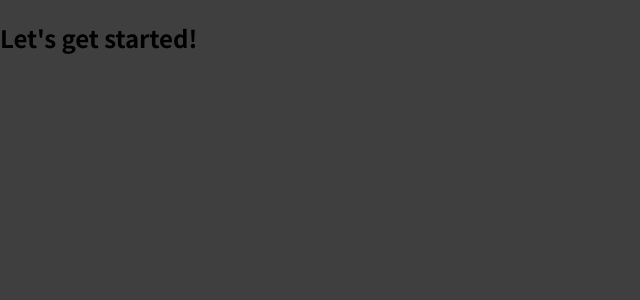
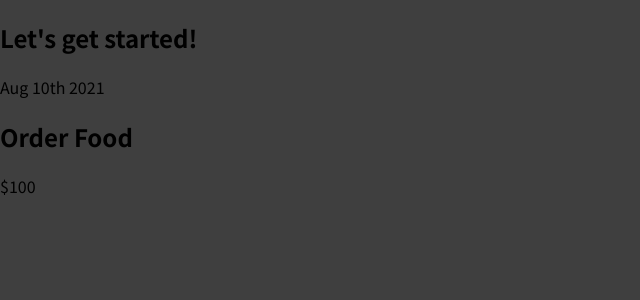
Before and after one commit to sameerbhilare/React, a JavaScript app in the folder Workspace/01-expenses-app/: page / in a window 1280 px wide. Shown: the top 300 px of the page, without its empty margins (0-640 px from the left). Built offline with nearby package versions, Linux system fonts and the light colour scheme.

Commit message:
Adding a simple custom component

```diff
--- a/Workspace/01-expenses-app/src/App.js
+++ b/Workspace/01-expenses-app/src/App.js
@@ -1,7 +1,11 @@
+import ExpenseItem from './components/ExpenseItem';
+
 function App() {
+  // JSX (JavaScript XML)
   return (
     <div>
       <h2>Let's get started!</h2>
+      <ExpenseItem></ExpenseItem>
     </div>
   );
 }
--- /dev/null
+++ b/Workspace/01-expenses-app/src/components/ExpenseItem.js
@@ -0,0 +1,16 @@
+// A component in React is just a JavaScript function
+function ExpenseItem() {
+  // JSX - must return JSX code with only one root element.
+  // Inside of that root element, we can have many adjacent elements
+  return (
+    <div>
+      <div>Aug 10th 2021</div>
+      <div>
+        <h2>Order Food</h2>
+        <div>$100</div>
+      </div>
+    </div>
+  );
+}
+
+export default ExpenseItem;
```
